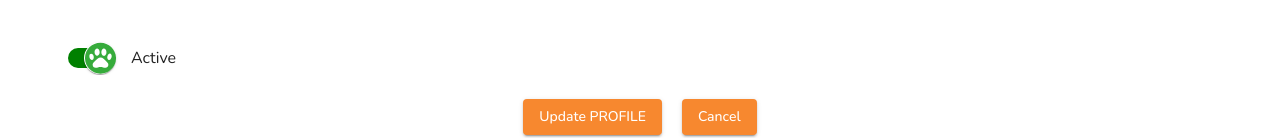
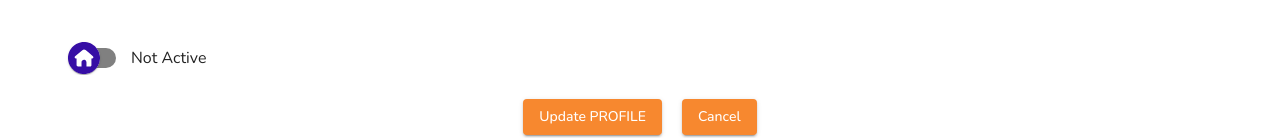
Before and after one commit to Katterina71/FosterConnect, a React (Vite) app in the folder frontend/: page /update-profile in a window 1280 px wide. Shown: the part 218-356 px from the top of the page. Built offline with nearby package versions, Linux system fonts and the light colour scheme; no server answers; sample sign-in values are in the browser's storage; a web font is replaced by a local one.

Commit message:
Fixed active status. Update in DB and on the Update Page

```diff
--- a/frontend/src/components/dashboard/foster/FosterDashboard.jsx
+++ b/frontend/src/components/dashboard/foster/FosterDashboard.jsx
@@ -52,7 +52,7 @@ import HeroImg from '../../mainPage/HeroImg';
      <CssBaseline />
      <Box sx={{my: '80px'}}>
         <Container>
-          <Box sx={{ display:'flex', justifyContent:'flex-end'}}> {user.status ? <Typography sx={{color:'green', fontSize:'30px', fontWeight:'500'}}>Active</Typography> : <Typography sx={{color:'gray', fontSize:'30px', fontWeight:'500'}}>No Active</Typography>}
+          <Box sx={{ display:'flex', justifyContent:'flex-end'}}> {user.active ? <Typography sx={{color:'green', fontSize:'30px', fontWeight:'500'}}>Active</Typography> : <Typography sx={{color:'gray', fontSize:'30px', fontWeight:'500'}}>No Active</Typography>}
           </Box>
 
             <Typography variant='h1' sx={{mb:4}}>Hi, {user.name || 'Foster'}!</Typography>
--- a/frontend/src/components/dashboard/shelter/ShelterDashboard.jsx
+++ b/frontend/src/components/dashboard/shelter/ShelterDashboard.jsx
@@ -40,7 +40,7 @@ import usePetsProfile from '../../../hooks/usePetsProfile'
 
     <Box sx={{my: '80px'}}>
        <Container>
-          <Box sx={{ display:'flex', justifyContent:'flex-end'}}> {user.status ? <Typography sx={{color:'green', fontSize:'30px', fontWeight:'500'}}>Active</Typography> : <Typography sx={{color:'gray', fontSize:'30px', fontWeight:'500'}}>No Active</Typography>}
+          <Box sx={{ display:'flex', justifyContent:'flex-end'}}> {user.active ? <Typography sx={{color:'green', fontSize:'30px', fontWeight:'500'}}>Active</Typography> : <Typography sx={{color:'gray', fontSize:'30px', fontWeight:'500'}}>No Active</Typography>}
           </Box>
            <Typography variant='h1' sx={{mb:4}}>Hi, {user.name || 'Foster'}!</Typography>
            <Typography variant='h2' sx={{mb:4}}>Welcome to Your {user.shelter_name || ''} Shelter Dashboard!</Typography>
--- a/frontend/src/pages/UpdateProfile.jsx
+++ b/frontend/src/pages/UpdateProfile.jsx
@@ -16,7 +16,7 @@ import { useAuth } from '../context/AuthContext'
 
 export default function UpdateProfile() {
 
-    const [checked, setChecked] = useState(true)
+    const [checked, setChecked] = useState()
     const [user, setUser] = useState([])
     const [loading ,setLoading] = useState(false)
     const navigate = useNavigate()
@@ -31,7 +31,8 @@ export default function UpdateProfile() {
                 try {
                     const data = await getUserInfo(currentUser.uid);
                     setUser(data);
-                    setLoading(true)
+                    setChecked(data.active)
+                    setLoading(true);
                 } catch (error) {
                     console.error('Data not found', error);
                 }
@@ -47,14 +48,14 @@ export default function UpdateProfile() {
     const handleChange = (e) => {
         const newChecked = e.target.checked
         setChecked(newChecked);
-    }
-
-    const handleFormSubmit = (e) => {
-        if (checked) {
+        if (newChecked) {
             updateFormData('userInfo', {active : true});
         } else {
             updateFormData('userInfo', {active : false});
         }
+    }
+
+    const handleFormSubmit = (e) => {
         e.preventDefault();
         submitForm();
         navigate('/dashboard')
@@ -72,7 +73,7 @@ export default function UpdateProfile() {
             />
         </Container>
         <Container sx={{ display: 'flex', justifyContent: 'center', alignItems: 'center', gap:'20px' }}>
-            <Button onClick={handleFormSubmit} variant="contained" color='secondary' sx={{my:2}}>Update PROFILE</Button>
+            <Button onClick={handleFormSubmit} variant="contained" color='secondary' sx={{my:2}} checked={checked}>Update PROFILE</Button>
             <Button onClick={()=> {navigate('/dashboard')}} variant="contained" color='secondary' sx={{my:2}}>Cancel</Button>
         </Container>
     </Box>
```
Also changed, not shown: 2 other files (tests, documents, lock files or other folders).
